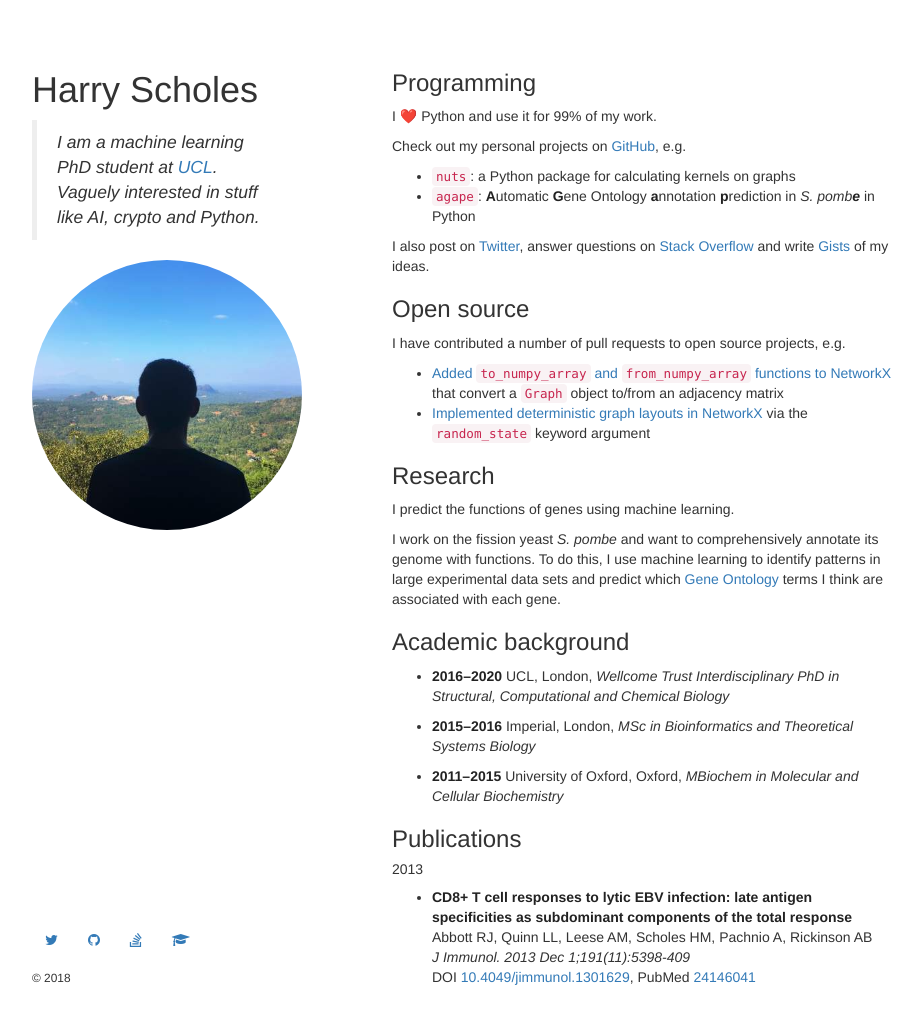
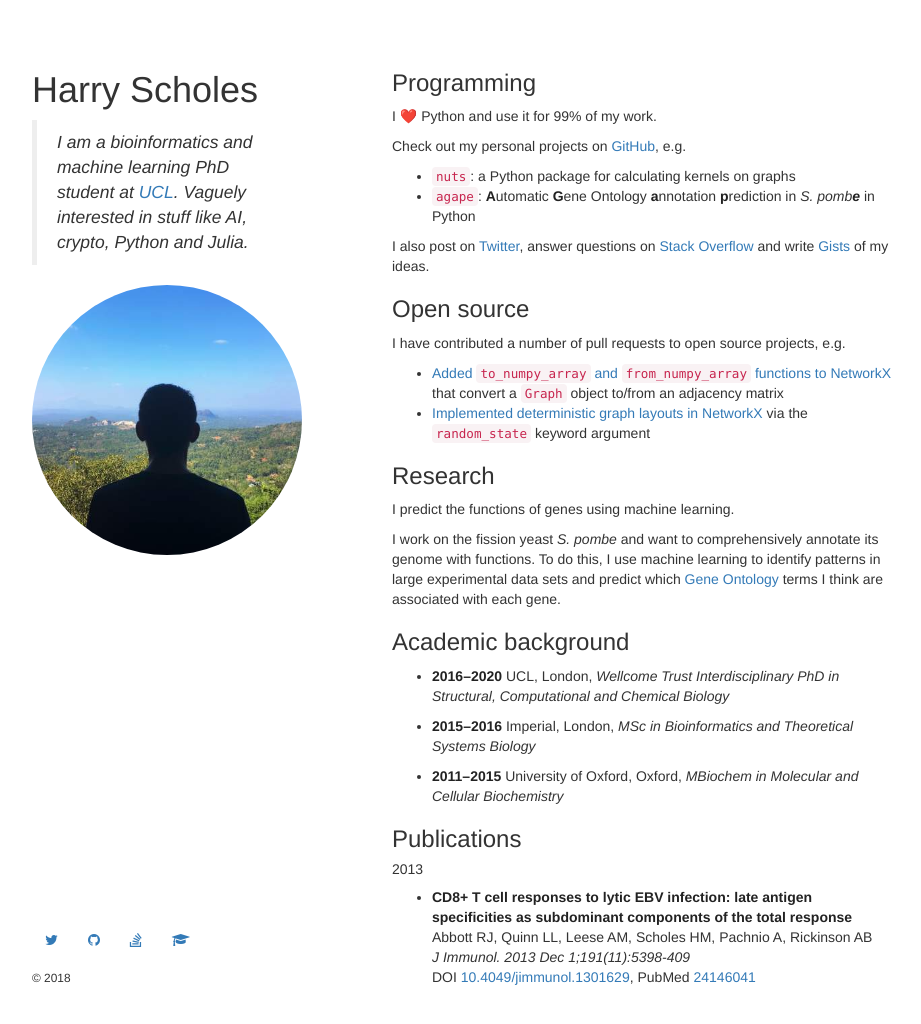
Before and after one commit to harryscholes/harryscholes.github.io, a Jekyll site: the page built from index.html, in a window 1280 px wide and 1047 px high. Shown: the top 1024 px of the window, without its empty margins (178-1099 px from the left). Built offline with Jekyll 4.4.1, drawn with Linux system fonts in a browser that asks for light colours.

Commit message:
Update bio

```diff
--- a/_includes/header.md
+++ b/_includes/header.md
@@ -1,5 +1,5 @@
 # Harry Scholes
 
-> I am a machine learning PhD student at [UCL](https://www.ucl.ac.uk/). Vaguely interested in stuff like AI, crypto and Python.
+> I am a bioinformatics and machine learning PhD student at [UCL](https://www.ucl.ac.uk/). Vaguely interested in stuff like AI, crypto, Python and Julia.
 
 ![me](/assets/img/me.jpg){:class="img-responsive" class="img-circle"}
```
